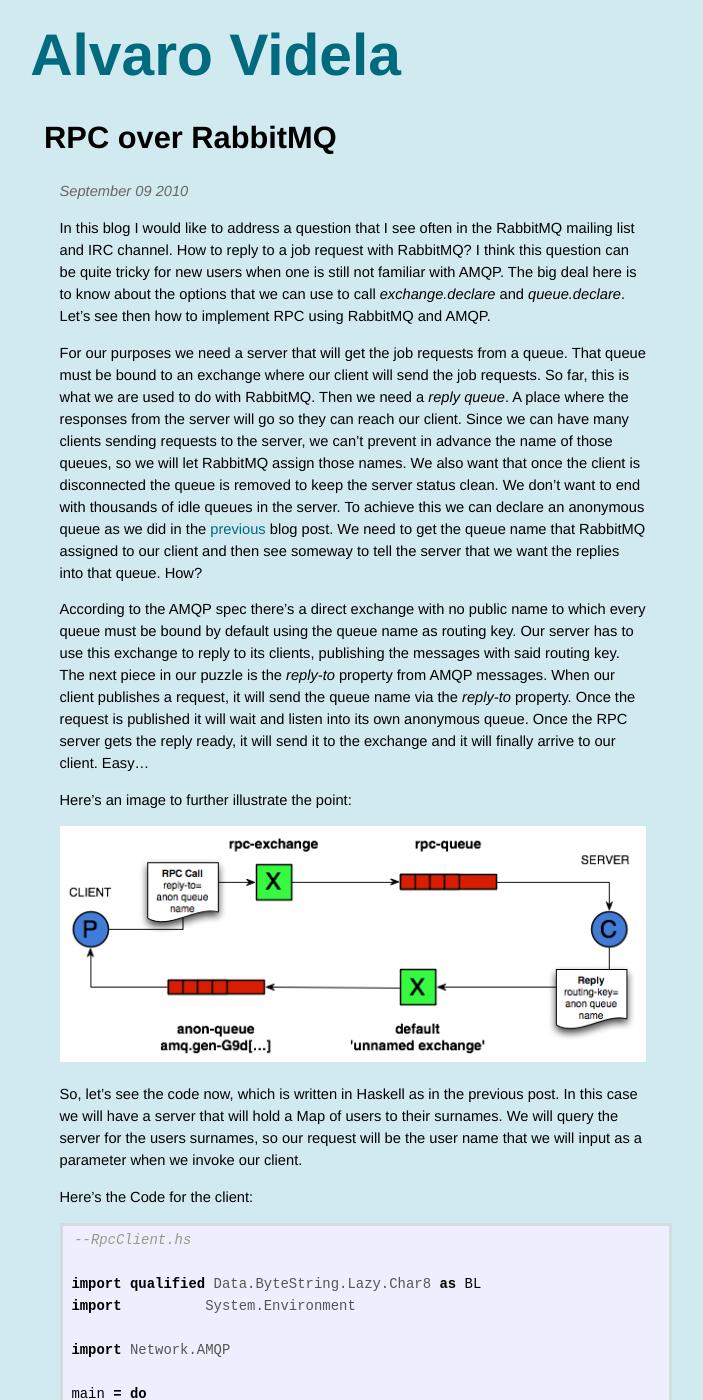
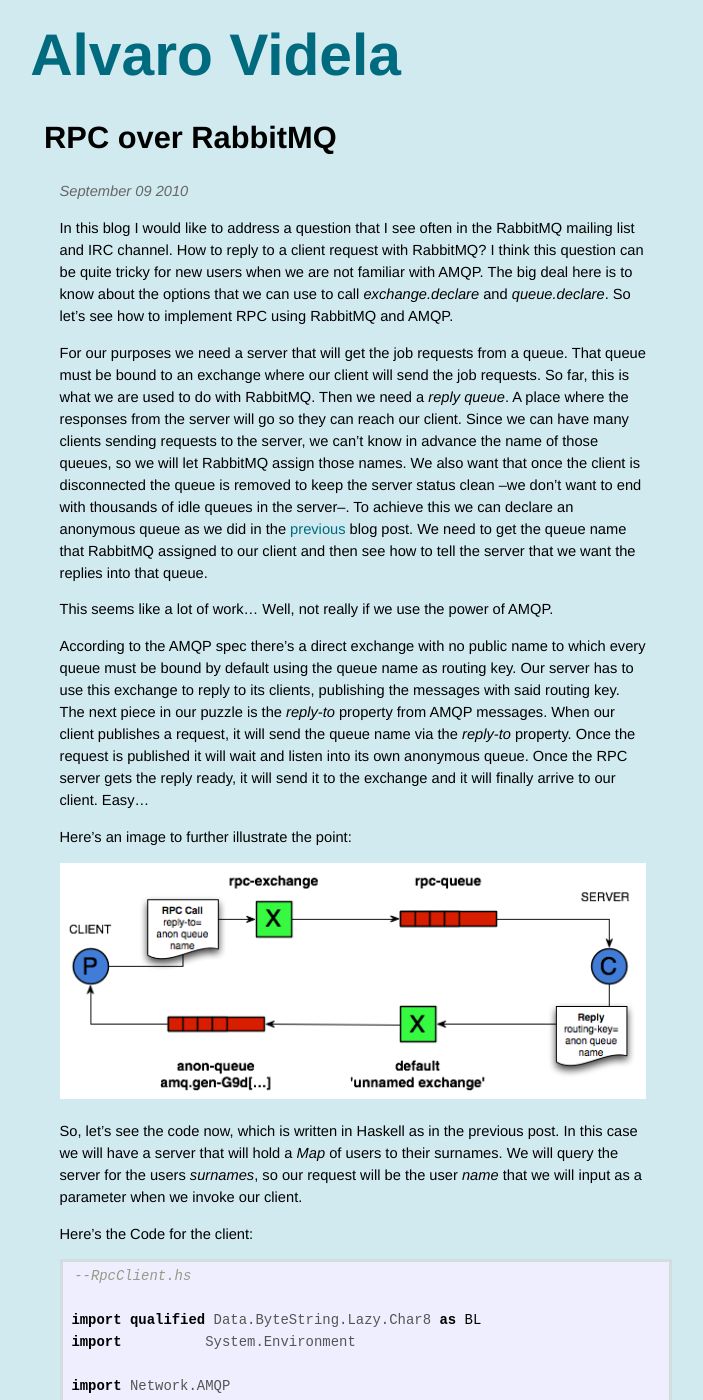
Before and after one commit to videlalvaro/videlalvaro.github.io, a Jekyll site: the page built from _posts/2010-10-13-rpc-over-rabbitmq.md, in a window 1280 px wide and 1400 px high. Shown: the whole window, without its empty margins (287-990 px from the left). Built offline with Jekyll 4.4.1, drawn with Linux system fonts in a browser that asks for light colours; comment, search, counter and statistics services are not loaded; some of the changed text lies outside the part shown.

Commit message:
reworded some sections

```diff
--- a/_posts/2010-10-13-rpc-over-rabbitmq.md
+++ b/_posts/2010-10-13-rpc-over-rabbitmq.md
@@ -7,9 +7,11 @@
 
 <span class="meta">September 09 2010</span>
 
-In this blog I would like to address a question that I see often in the RabbitMQ mailing list and IRC channel. How to reply to a job request with RabbitMQ? I think this question can be quite tricky for new users when one is still not familiar with AMQP. The big deal here is to know about the options that we can use to call _exchange.declare_ and _queue.declare_. Let's see then how to implement RPC using RabbitMQ and AMQP.
+In this blog I would like to address a question that I see often in the RabbitMQ mailing list and IRC channel. How to reply to a client request with RabbitMQ? I think this question can be quite tricky for new users when we are not familiar with AMQP. The big deal here is to know about the options that we can use to call _exchange.declare_ and _queue.declare_. So let's see how to implement RPC using RabbitMQ and AMQP.
 
-For our purposes we need a server that will get the job requests from a queue. That queue must be bound to an exchange where our client will send the job requests. So far, this is what we are used to do with RabbitMQ. Then we need a _reply queue_. A place where the responses from the server will go so they can reach our client. Since we can have many clients sending requests to the server, we can't prevent in advance the name of those queues, so we will let RabbitMQ assign those names. We also want that once the client is disconnected the queue is removed to keep the server status clean. We don't want to end with thousands of idle queues in the server. To achieve this we can declare an anonymous queue as we did in the [previous](http://videlalvaro.github.com/2010/09/haskell-and-rabbitmq.html) blog post. We need to get the queue name that RabbitMQ assigned to our client and then see someway to tell the server that we want the replies into that queue. How?
+For our purposes we need a server that will get the job requests from a queue. That queue must be bound to an exchange where our client will send the job requests. So far, this is what we are used to do with RabbitMQ. Then we need a _reply queue_. A place where the responses from the server will go so they can reach our client. Since we can have many clients sending requests to the server, we can't know in advance the name of those queues, so we will let RabbitMQ assign those names. We also want that once the client is disconnected the queue is removed to keep the server status clean –we don't want to end with thousands of idle queues in the server–. To achieve this we can declare an anonymous queue as we did in the [previous](http://videlalvaro.github.com/2010/09/haskell-and-rabbitmq.html) blog post. We need to get the queue name that RabbitMQ assigned to our client and then see how to tell the server that we want the replies into that queue.
+
+This seems like a lot of work… Well, not really if we use the power of AMQP.
 
 According to the AMQP spec there's a direct exchange with no public name to which every queue must be bound by default using the queue name as routing key. Our server has to use this exchange to reply to its clients, publishing the messages with said routing key. The next piece in our puzzle is the _reply-to_ property from AMQP messages. When our client publishes a request, it will send the queue name via the _reply-to_ property. Once the request is published it will wait and listen into its own anonymous queue. Once the RPC server gets the reply ready, it will send it to the exchange and it will finally arrive to our client. Easy…
 
@@ -17,7 +19,7 @@
 
 ![RPC Over RabbitMQ](/images/RPC-OverRMQ.png)
 
-So, let's see the code now, which is written in Haskell as in the previous post. In this case we will have a server that will hold a Map of users to their surnames. We will query the server for the users surnames, so our request will be the user name that we will input as a parameter when we invoke our client.
+So, let's see the code now, which is written in Haskell as in the previous post. In this case we will have a server that will hold a _Map_ of users to their surnames. We will query the server for the users _surnames_, so our request will be the user _name_ that we will input as a parameter when we invoke our client.
 
 Here's the Code for the client:
 
@@ -100,10 +102,15 @@
   ackEnv env
 
   where
+		-- extract routing key
     routingKey = fromJust $ msgReplyTo msg
+		-- build reply
     reply  = (newMsg {msgBody = (BL.pack (findSurname name))})
+		--extract user name
     name = BL.unpack $ msgBody msg
+		-- fake users database
     users = M.fromList([("Some","Guy"), ("Another","Dude"), ("John","Doe")])
+		-- lookup user surname in the Map
     findSurname name =
       case M.lookup name users of
         Just v  -> v
```
